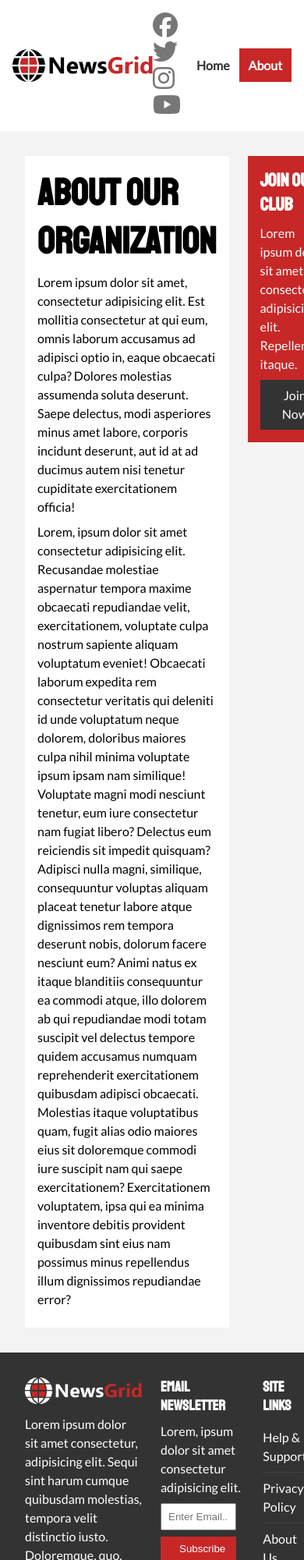
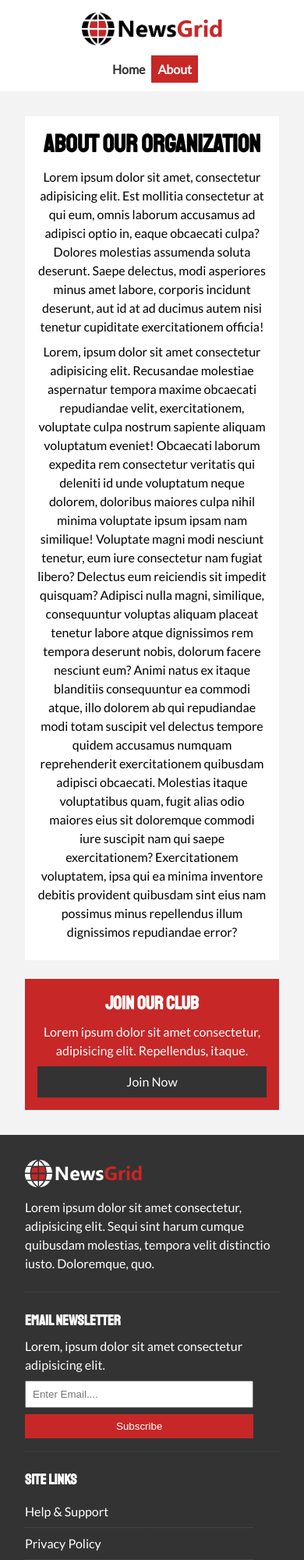
Before and after one commit to rextumlos/koda_udemy_html_css, a plain HTML site: page newsgrid_website/about.html in a window 390 px wide. Shown: the top 2000 px of the page at 78% size. Drawn offline with Linux system fonts and the light colour scheme.

Commit message:
Mobile: Added responsivenes to tablet and mobile screens

```diff
--- a/newsgrid_website/about.html
+++ b/newsgrid_website/about.html
@@ -13,7 +13,7 @@
     <link rel="stylesheet" href="./css/style.css" />
     <link
       rel="stylesheet"
-      media="screen ad (max-width: 768px)"
+      media="screen and (max-width: 768px)"
       href="./css/mobile.css"
     />
     <title>NewsGrid | About</title>
--- a/newsgrid_website/css/mobile.css
+++ b/newsgrid_website/css/mobile.css
@@ -0,0 +1,60 @@
+/* Navigation */
+#main-nav .social {
+  display: none;
+}
+
+#main-nav .container {
+  grid-template-columns: 1fr;
+  grid-gap: 1.2rem;
+}
+
+#main-nav ul,
+#main-nav .logo {
+  justify-self: center;
+}
+
+#main-nav ul li a {
+  padding: 0.5rem;
+}
+
+#home-articles .articles-container {
+  grid-template-columns: repeat(2, 1fr);
+}
+
+#home-articles .articles-container > *:first-child,
+#home-articles .articles-container > *:last-child {
+  grid-template-columns: 1fr;
+  grid-column: 1;
+}
+
+@media (max-width: 600px) {
+  /* Stack Grid Items */
+  #showcase .showcase-container,
+  #home-articles .articles-container,
+  #main-footer .footer-container {
+    grid-template-columns: 1fr;
+  }
+
+  #main-footer .footer-container > *:last-child {
+    grid-column: 1;
+  }
+
+  #main-footer .footer-container > *:first-child,
+  #main-footer .footer-container > *:nth-child(2) {
+    border-bottom: #444 dotted 1px;
+    padding-bottom: 1rem;
+  }
+
+  .page-container {
+    grid-template-columns: 1fr;
+    text-align: center;
+  }
+
+  .page-container > *:first-child {
+    grid-row: 1;
+  }
+
+  .l-heading {
+    font-size: 2rem;
+  }
+}
```
Also changed, not shown: newsgrid_website/article.html (+1 -1 lines), newsgrid_website/index.html (+1 -1 lines).
